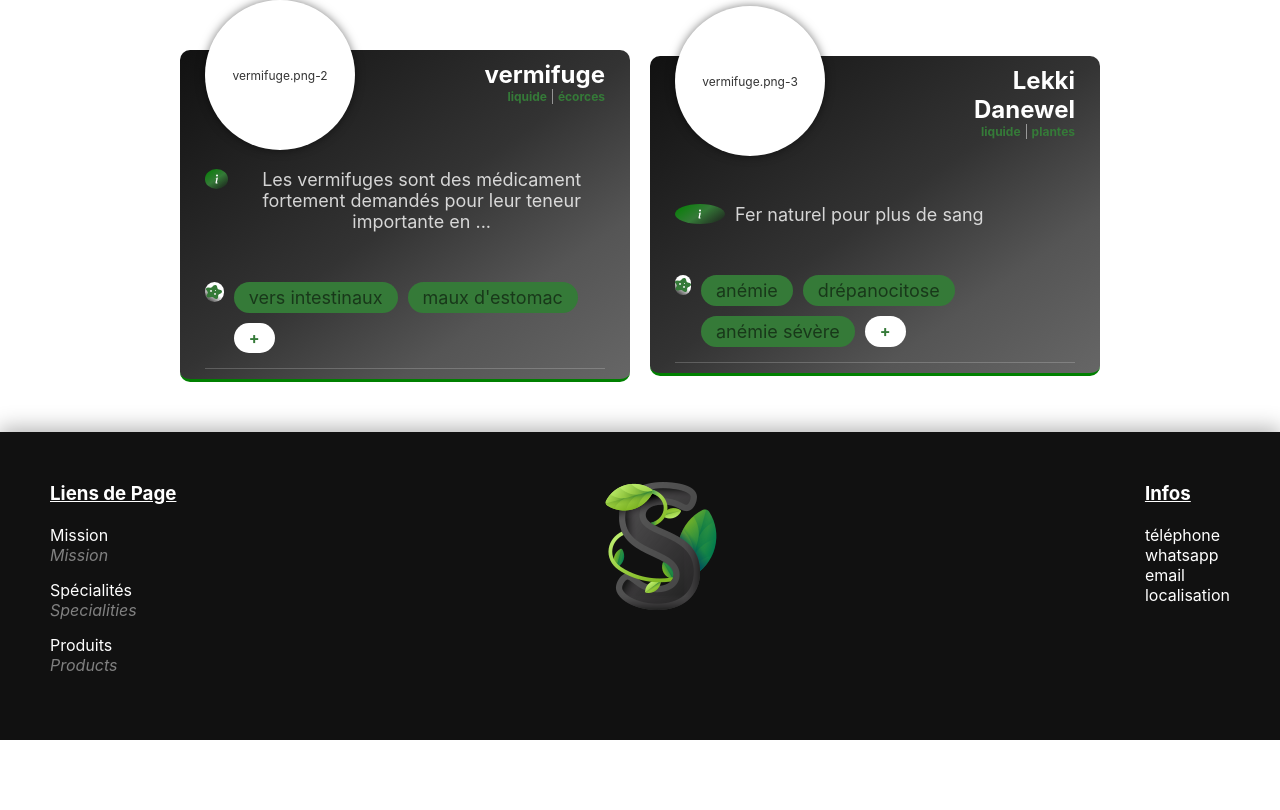
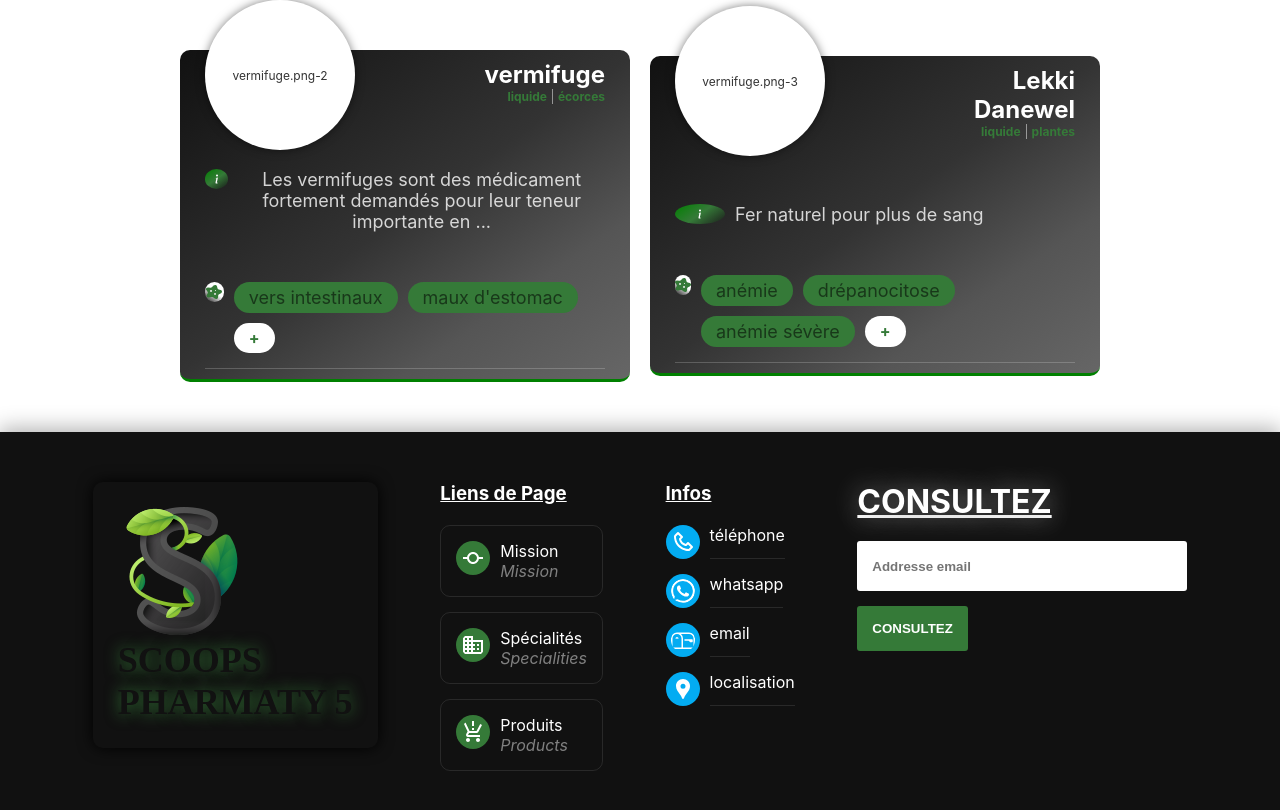
Before and after one commit to the-prince237/scoops-pharmaty5, a React (Create React App) app: page / in a window 1280 px wide. Shown: the part 2109-2919 px from the top of the page. Before the commit the page ends 2849 px from the top, so only its background shows below. Built offline with nearby package versions, Linux system fonts and the light colour scheme.

Commit message:
Designing footer

```diff
--- a/src/App.jsx
+++ b/src/App.jsx
@@ -8,8 +8,8 @@ function App() {
 
   useEffect(() => {
     Aos.init({
-      duration: 2500,
-      delay: 200,
+      duration: 1000,
+      delay: 150,
     })
   })
 
--- a/src/containers/Footer/Footer.css
+++ b/src/containers/Footer/Footer.css
@@ -3,9 +3,15 @@ footer{
   background-color: #111;
   box-shadow: 0 -3px 20px 1px rgba(0, 0, 0, 0.3);
   display: flex;
-  justify-content: space-between;
+  justify-content: space-evenly;
   align-items: flex-start;
   color: white;
+  flex-wrap: wrap;
+}
+
+footer section{
+  margin: 0 10px;
+  margin-bottom: 20px
 }
 
 footer section:first-child{
@@ -21,10 +27,51 @@ footer section h3{
   text-decoration: underline;
 }
 
-.footer--nav--link{
+.footer--logo{
+  box-shadow: 0 0 15px black;
+  padding: 25px;
+  border-radius: 10px;
+}
+
+footer .logo--text{
+  color: #111;
+  font-family: raleway;
+  font-weight: bold;
+  text-shadow: 0 0 15px var(--color-main);
+}
+
+footer section > * > * {
   display: flex;
   flex-direction: column;
   margin-bottom: 15px;
+}
+
+.footer--nav--link{
+  padding: 15px;
+  border-radius: 10px;
+  cursor: pointer;
+  flex-direction: row;
+  align-items: flex-start;
+  gap: 10px;
+  border:solid rgba(250, 250, 250, 0.1) 1px;
+}
+
+.footer--nav--link svg{
+  font-size: 1.5rem;
+  background-color: var(--color-main);
+  padding: 5px;
+  margin-bottom: 5px;
+  border-radius: 50%;
+}
+
+.nav--link--text{
+  display: flex;
+  flex-direction: column;
+}
+
+.footer--nav--link:hover{
+  box-shadow: 0 0 15px black;
+  background-color: #141414;
 }
 
 .footer--nav--link em{
@@ -33,5 +80,58 @@ footer section h3{
 
 .footer--nav a:hover{
   text-decoration: underline;
-  color: var(--color-main)
+  color: var(--color-main);
 }
+
+.footer--infos li{
+  display: flex;
+  flex-direction: row;
+  gap: 10px;
+  cursor: pointer;
+}
+
+.footer--infos li:hover{
+  transform: translate(10px)
+}
+
+.footer--infos li svg{
+  padding: 5px;
+  background-color: var(--color-secondary);
+  border-radius: 50%;
+  font-size: 1.5rem;
+}
+
+.footer--infos li p{
+  border-bottom: solid 1px rgba(250, 250, 250, 0.1);
+  padding-bottom: 5px;
+}
+
+.footer--consult h3{
+  font-size: 2rem;
+  text-transform: uppercase;
+  text-shadow: 0 0 25px gray;
+}
+
+.footer--consult input{
+  width: 300px;
+  height: 30px;
+  font-weight: bolder;
+  color: gray;
+  border-radius: 3px;
+}
+
+footer input:focus{
+  box-shadow: 0 0 30px gray;
+}
+
+.footer--consult button{
+  font-weight: bold;
+  text-transform: uppercase;
+  padding: 15px;
+  background-color: var(--color-main);
+  border-radius: 3px;
+}
+
+footer button:hover{
+  box-shadow: 5px 5px 100px #222;
+}
--- a/src/containers/Footer/Footer.jsx
+++ b/src/containers/Footer/Footer.jsx
@@ -1,37 +1,71 @@
 import React from 'react'
+
+import { BiGitCommit, BiPhone } from 'react-icons/bi'
+import { MdDomain, MdProductionQuantityLimits, MdLocationPin } from 'react-icons/md'
+import { BsWhatsapp, BsMailbox } from 'react-icons/bs'
+
 import './Footer.css'
 
 const Footer = () => {
   return (
     <footer>
-      <section className='footer--nav'>
+      <section className='footer--logo logo'>
+        <img data-aos="fade-down" src="favicon.png" alt="" />
+        <div data-aos="fade-right" className='title2 logo--text'>SCOOPS <br /> PHARMATY 5</div>
+      </section>
+      <section className='footer--nav' data-aos="fade-down">
         <h3>Liens de Page</h3>
         <nav>
           <div className="footer--nav--link">
-            <a href="#mission">Mission</a>
-            <em>Mission</em>
+            <BiGitCommit />
+            <div className='nav--link--text'>
+              <a href="#mission">Mission</a>
+              <em>Mission</em>
+            </div>
           </div>
           <div className="footer--nav--link">
-            <a href="#specs">Spécialités</a>
-            <em>Specialities</em>
+            <MdDomain />
+            <div className='nav--link--text'>
+              <a href="#specs">Spécialités</a>
+              <em>Specialities</em>
+            </div>
           </div>
           <div className="footer--nav--link">
-            <a href="#products">Produits</a>
-            <em>Products</em>
+            <MdProductionQuantityLimits />
+            <div className='nav--link--text'>
+              <a href="#prods"> Produits</a>
+              <em>Products</em>
+            </div>
           </div>
         </nav>
       </section>
-      <section className='footer--logo'>
-        <img src="favicon.png" alt="" />
-      </section>
-      <section className='footer--infos'>
+      <section className='footer--infos' data-aos="fade-up">
         <h3>Infos</h3>
         <ul>
-          <li>téléphone</li>
-          <li>whatsapp</li>
-          <li>email</li>
-          <li>localisation</li>
+          <li>
+            <BiPhone />
+            <p>téléphone</p>
+          </li>
+          <li>
+            <BsWhatsapp />
+            <p>whatsapp</p>
+          </li>
+          <li>
+            <BsMailbox />
+            <p>email</p>
+          </li>
+          <li>
+            <MdLocationPin />
+            <p>localisation</p>
+          </li>
         </ul>
+      </section>
+      <section className='footer--consult' data-aos="fade-left">
+        <h3>Consultez</h3>
+        <form>
+          <input type="text"  placeholder='Addresse email'/>
+          <button type="submit" onClick={(e) => e.preventDefault()}>Consultez</button>
+        </form>
       </section>
     </footer>
   )
--- a/src/index.css
+++ b/src/index.css
@@ -4,6 +4,7 @@
   --text-color: rgba(0, 0, 0, 0.54);
   --subTitle-color: rgba(0, 0, 0, 0.87);
   --gradient-text: linear-gradient(115deg, rgba(53,122,56,1) 9%, rgba(2,181,255,1) 100%);
+  --gradient-text2: linear-gradient(115deg, white, var(--color-main) 20%, black 60%);
   --xl: ;
   --md: @media screen and (max-width: 700px);
   --sm: @media screen and (max-width: 450px);
@@ -37,6 +38,24 @@ li{
 *{
   scroll-behavior: smooth;
   z-index: 100;
+}
+
+input{
+  padding: 10px 15px;
+  border-radius: 5px;
+  border: none;
+  outline: 0;
+}
+
+input:hover{
+  outline: 0;
+}
+
+button{
+  background-color: unset;
+  border: unset;
+  color: inherit;
+  cursor: pointer;
 }
 
 ::-webkit-scrollbar {
@@ -78,6 +97,13 @@ header{
 
 .gradient__text{
   background: var(--gradient-text);
+  background-clip: text;
+  -webkit-background-clip: text;
+  -webkit-text-fill-color: transparent;
+}
+
+.gradient__text2{
+  background: var(--gradient-text2);
   background-clip: text;
   -webkit-background-clip: text;
   -webkit-text-fill-color: transparent;
```
